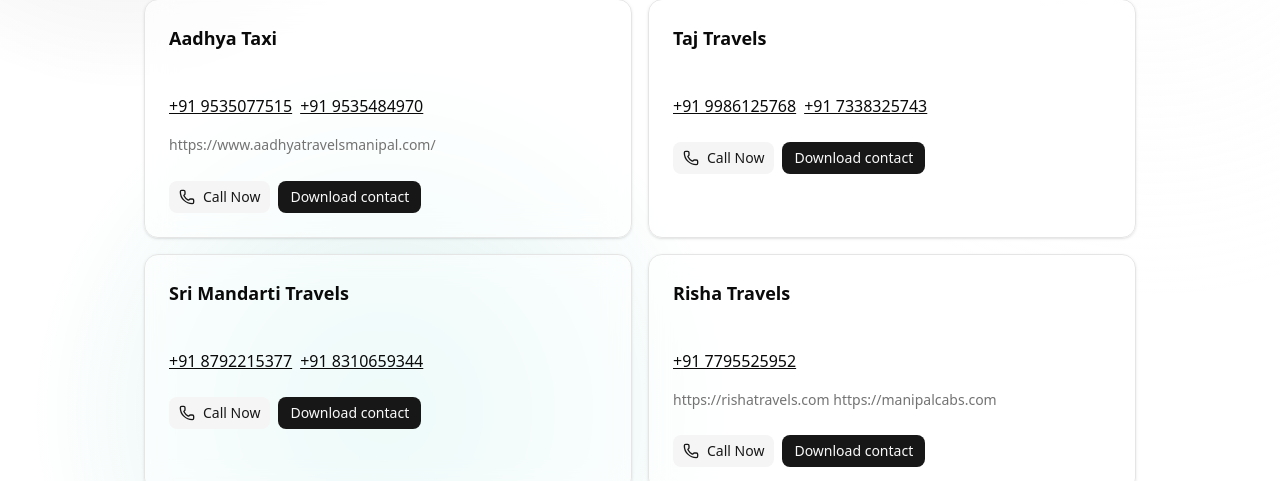
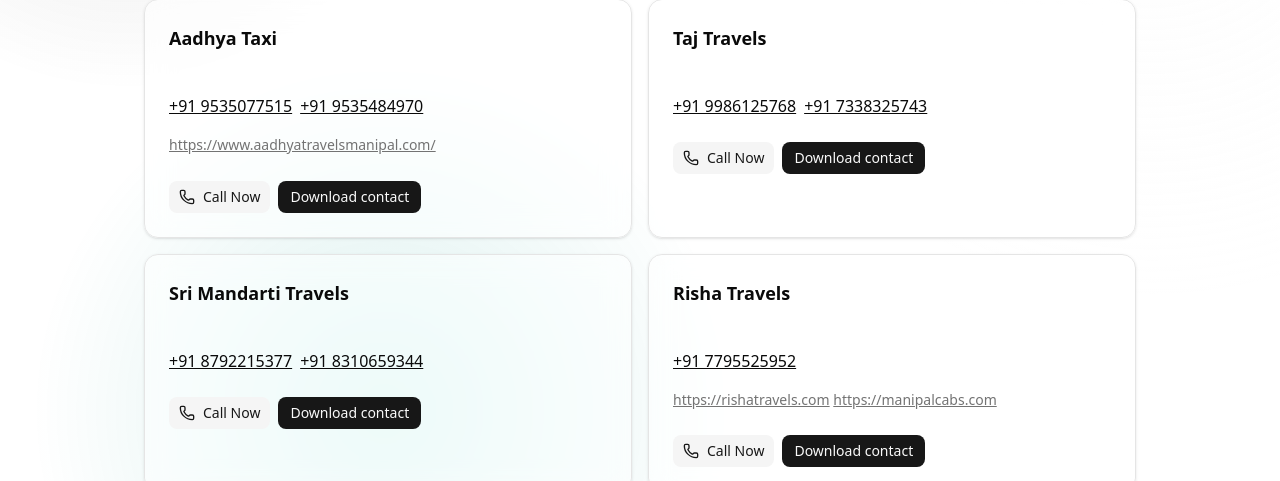
Before and after one commit to aaditagrawal/campus-dining, a Next.js app: page /travel in a window 1280 px wide. Shown: the part 1909-2390 px from the top of the page. Built offline with nearby package versions, Linux system fonts and the light colour scheme.

Commit message:
feat: made taxi links clickable using regex parsing

```diff
--- a/src/app/travel/page.tsx
+++ b/src/app/travel/page.tsx
@@ -10,6 +10,20 @@
 
 type Listing = { name: string; phones: string[]; notes?: string };
 type TravelData = { autos: Listing[]; cabs: Listing[] };
+
+function renderNotesWithLinks(notes: string) {
+  const urlRegex = /(https?:\/\/[^\s]+)/g;
+  const parts = notes.split(urlRegex);
+  return parts.map((part, i) =>
+    urlRegex.test(part) ? (
+      <a key={i} href={part} target="_blank" rel="noopener noreferrer" className="underline hover:text-primary">
+        {part}
+      </a>
+    ) : (
+      part
+    )
+  );
+}
 
 export default function TravelPage() {
   const travel = data as TravelData;
@@ -30,7 +44,7 @@
                   </a>
                 ))}
               </div>
-              {i.notes && <div className="text-sm text-muted-foreground leading-relaxed">{i.notes}</div>}
+              {i.notes && <div className="text-sm text-muted-foreground leading-relaxed">{renderNotesWithLinks(i.notes)}</div>}
               <div className="flex gap-2 pt-2">
                 <Button
                   variant="secondary"
@@ -120,7 +134,7 @@
                       </a>
                     ))}
                   </div>
-                  {i.notes && <div className="text-sm text-muted-foreground leading-relaxed">{i.notes}</div>}
+                  {i.notes && <div className="text-sm text-muted-foreground leading-relaxed">{renderNotesWithLinks(i.notes)}</div>}
                   <div className="flex gap-2 pt-2">
                     <Button
                       variant="secondary"
```
